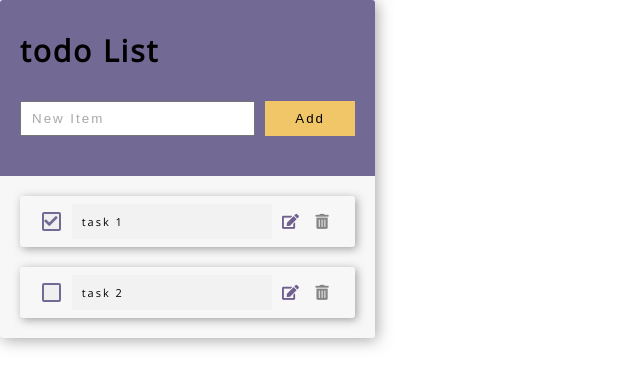
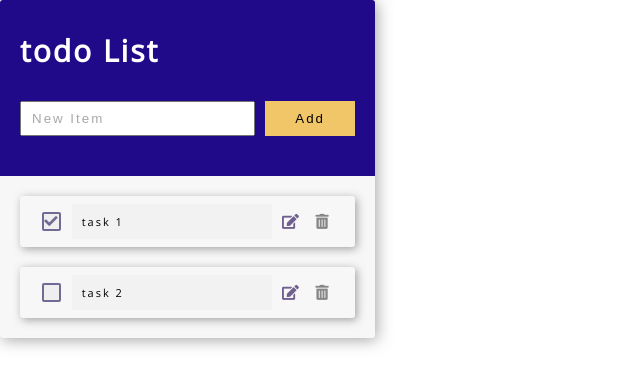
Before and after one commit to AdriannaB79/ToDoLIst, a plain HTML site: page index.html in a window 1280 px wide. Shown: the whole page, without its empty margins (0-640 px from the left). Drawn offline with nearby package versions, Linux system fonts and the light colour scheme.

Commit message:
change bg color and fonts colors

```diff
--- a/style.css
+++ b/style.css
@@ -34,6 +34,7 @@ ion-icon{
 
 }
 
+
 .todo-list__app{
    background-color:rgb(247, 247, 247);
    border-radius: 3px;
@@ -45,13 +46,14 @@ ion-icon{
 }
 
 .todo-add-item__container{
-    background-color:#726a95;
+    background-color:#210a8a;
     padding: 3rem 2rem;
     border-radius: 3px 3px 0 0;
 }
 
 .todo-add-item__container >.heading{
     font-size:3rem;
+    color: white;
 }
 
 .todo-add-item{
```
